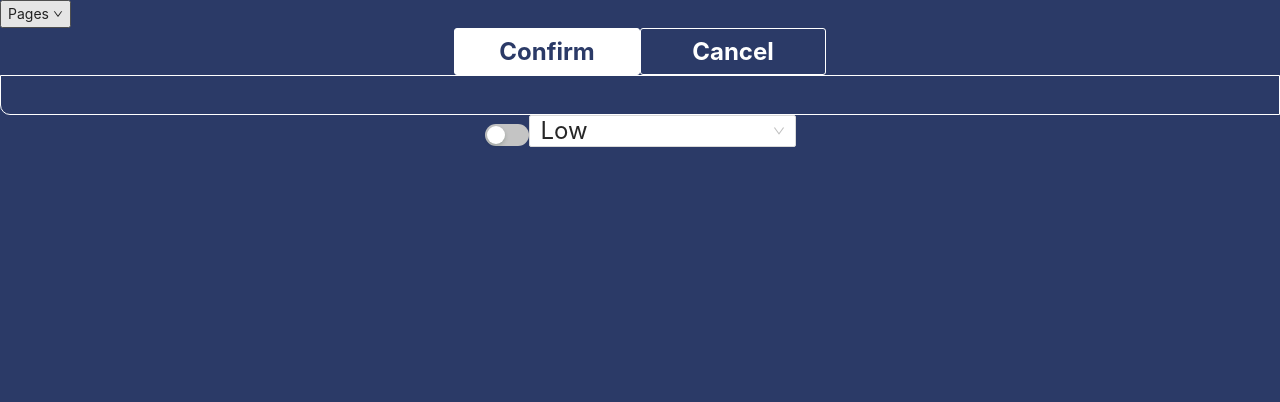
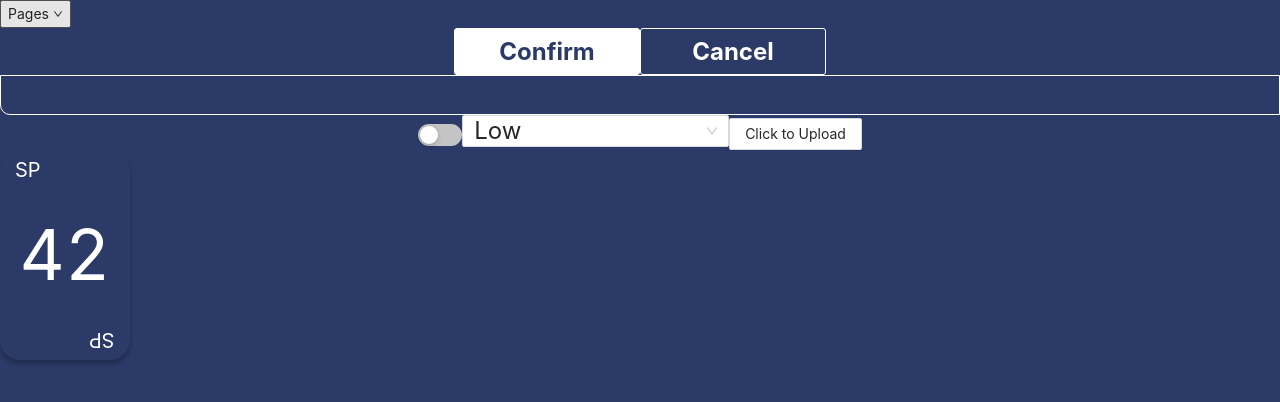
Before and after one commit to fronte-finem/RSS_React-2021Q3_Team-33_Pointing-Poker, a React (Vite) app: page /example in a window 1280 px wide. Shown: the top 402 px of the page. Built offline with nearby package versions, Linux system fonts and the light colour scheme.

Commit message:
feat: add game card

```diff
--- a/client/src/components/pages/example/example.tsx
+++ b/client/src/components/pages/example/example.tsx
@@ -3,6 +3,8 @@ import { Button } from '@client/components/shared/button/button';
 import { Input } from '@client/components/shared/input/input';
 import { Toggle } from '@client/components/shared/toggle/toggle';
 import { Select } from '@client/components/shared/select/select';
+import { InputFile } from '@client/components/shared/inputfile/inpitfile';
+import { GameCard } from '@client/components/shared/GameCard/GameCard';
 import classes from './example.module.css';
 
 export function PageExample() {
@@ -18,6 +20,8 @@ export function PageExample() {
       <Input size="large" />
       <Toggle />
       <Select options={options} />
+      <InputFile />
+      <GameCard score={42} scoreType="SP" />
     </div>
   );
 }
--- /dev/null
+++ b/client/src/components/shared/GameCard/GameCard.tsx
@@ -0,0 +1,44 @@
+import React from 'react';
+
+import styled from 'styled-components';
+
+const StyledGameCard = styled.div`
+  width: 130px;
+  height: 210px;
+  background-color: ${(props) => props.theme.bg};
+  border-radius: 20px;
+  box-shadow: 0px 4px 4px rgba(0, 0, 0, 0.25);
+  position: relative;
+  display: flex;
+  justify-content: center;
+  align-items: center;
+  color: ${(props) => props.theme.componentColor};
+`;
+
+const StyledCardScore = styled.p`
+  font-size: 70px;
+  margin: 0;
+`;
+const StyledCardScoreType = styled.p`
+  position: absolute;
+  font-size: 20px;
+  margin: 0;
+`;
+
+export const GameCard: React.FC<{ score: number; scoreType: string }> = (
+  props
+) => {
+  const { score, scoreType } = props;
+  return (
+    <StyledGameCard {...props}>
+      <StyledCardScore>{score}</StyledCardScore>
+      <StyledCardScoreType style={{ top: '5px', left: '15px' }}>
+        {scoreType}
+      </StyledCardScoreType>
+      <StyledCardScoreType
+        style={{ bottom: '5px', right: '15px', transform: 'rotate(180deg)' }}>
+        {scoreType}
+      </StyledCardScoreType>
+    </StyledGameCard>
+  );
+};
--- /dev/null
+++ b/client/src/components/shared/inputfile/inpitfile.tsx
@@ -0,0 +1,13 @@
+import React from 'react';
+import { Button, Upload as AntUpload, UploadProps } from 'antd';
+import styled from 'styled-components';
+
+const StyledUpload = styled(AntUpload)``;
+
+export const InputFile: React.FC<UploadProps> = (props) => {
+  return (
+    <StyledUpload showUploadList={false} {...props}>
+      <Button>Click to Upload</Button>
+    </StyledUpload>
+  );
+};
```
